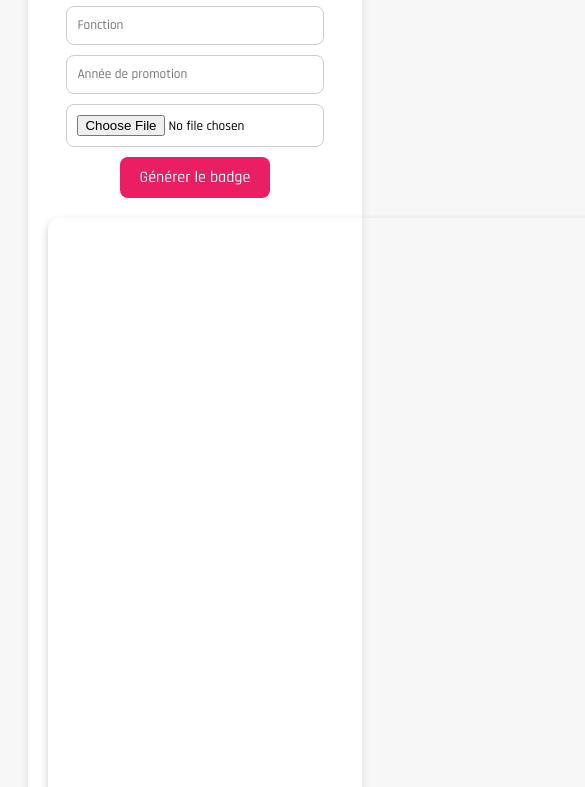
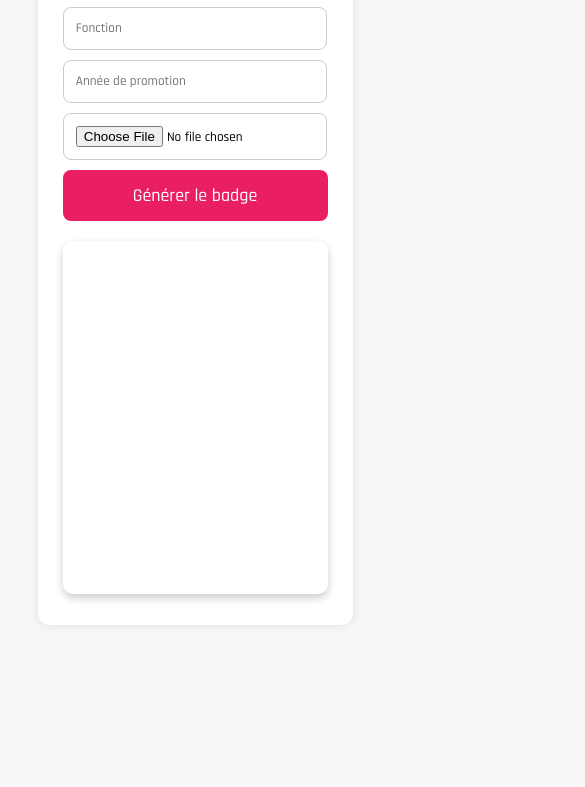
Before and after one commit to Djerareou/badge-generator, a plain HTML site: page index.html in a window 390 px wide. Shown: the part 161-948 px from the top of the page, 585 px wide, since content can reach past the window. After the commit the page ends 844 px from the top, so only its background shows below. Drawn offline with Linux system fonts and the light colour scheme.

Commit message:
Add files via upload

```diff
--- a/style.css
+++ b/style.css
@@ -3,23 +3,27 @@ body {
   background-color: #f7f7f7;
   text-align: center;
   padding: 20px;
+  margin: 0;
+  box-sizing: border-box;
 }
 
 .container {
-  max-width: 700px;
+  max-width: 90%; /* Plutôt que de fixer la largeur à 700px, on met 90% pour la rendre plus fluide */
   margin: auto;
   background: #fff;
   padding: 20px;
   border-radius: 12px;
   box-shadow: 0 0 10px rgba(0, 0, 0, 0.1);
+  box-sizing: border-box;
 }
 
 input[type="text"],
 input[type="file"] {
   display: block;
   margin: 10px auto;
-  padding: 10px;
-  width: 80%;
+  padding: 12px; /* Augmenter la taille pour une meilleure expérience sur mobile */
+  width: 100%; /* Prendre toute la largeur disponible */
+  max-width: 400px; /* Limiter la largeur maximale des champs pour éviter qu'ils ne s'étalent trop sur les grands écrans */
   border: 1px solid #ccc;
   border-radius: 8px;
   font-family: 'Rajdhani', sans-serif;
@@ -29,7 +33,7 @@ button {
   background-color: #e91e63;
   color: white;
   border: none;
-  padding: 10px 20px;
+  padding: 12px 25px;
   font-size: 16px;
   cursor: pointer;
   border-radius: 8px;
@@ -44,6 +48,9 @@ canvas {
   margin-top: 20px;
   border-radius: 10px;
   box-shadow: 0 4px 8px rgba(0, 0, 0, 0.2);
+  width: 100%; /* Le canvas prendra 100% de la largeur disponible */
+  max-width: 600px; /* Limiter la largeur maximale du canvas */
+  height: auto; /* Ajuster la hauteur automatiquement pour conserver les proportions */
 }
 
 #download-btn {
@@ -67,3 +74,43 @@ canvas {
   box-shadow: 0 6px 16px rgba(233, 30, 99, 0.6);
   transform: scale(1.05);
 }
+
+/* Media Queries pour les petits écrans (smartphones) */
+@media screen and (max-width: 600px) {
+  .container {
+    padding: 15px;
+  }
+
+  input[type="text"],
+  input[type="file"] {
+    width: 95%; /* Pour les petits écrans, laisser plus d'espace */
+  }
+
+  button {
+    width: 100%; /* Le bouton occupera toute la largeur sur mobile */
+    padding: 14px;
+    font-size: 18px;
+  }
+
+  #download-btn {
+    width: 100%;
+    padding: 14px;
+    font-size: 18px;
+  }
+}
+
+/* Media Queries pour les écrans moyens (tablettes) */
+@media screen and (max-width: 1024px) {
+  .container {
+    padding: 25px;
+  }
+
+  input[type="text"],
+  input[type="file"] {
+    width: 90%; /* Légèrement moins large que sur mobile */
+  }
+
+  button {
+    padding: 14px 28px;
+  }
+}
```
